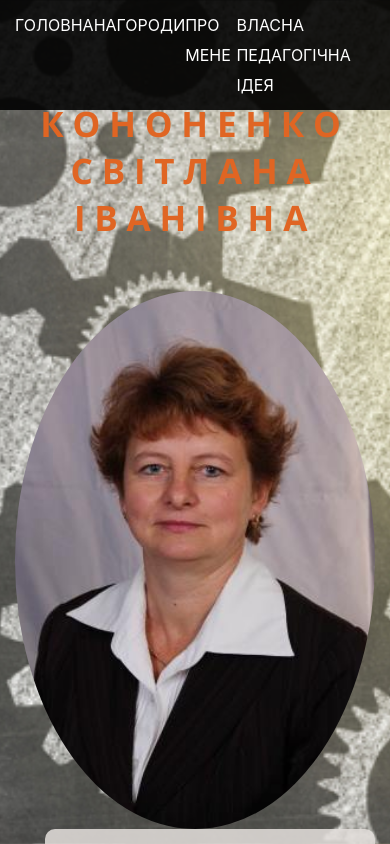
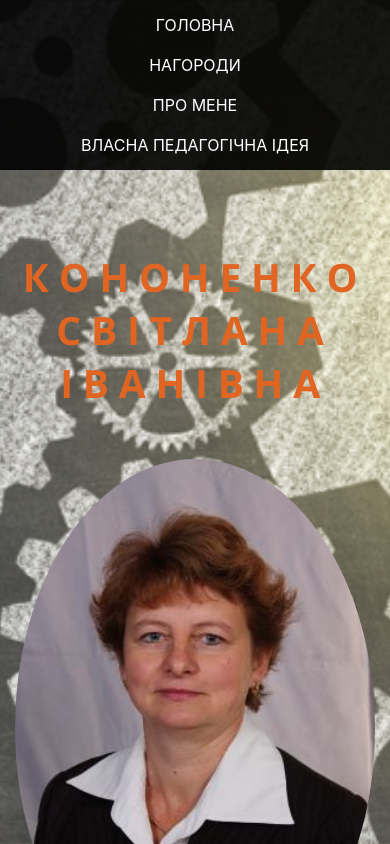
Before and after one commit to OksanaRozsokha/teacherPage, a website: page index.html in a window 390 px wide. Shown: the top 844 px of the page. Drawn offline with Linux system fonts and the light colour scheme; files whose address does not match are found by name; a web font is replaced by a local one.

Commit message:
add some responsive

```diff
--- a/src/css/sass/layout/_header.scss
+++ b/src/css/sass/layout/_header.scss
@@ -9,21 +9,31 @@
     background: $header-opacity-color;
     padding: 1rem 0;
 
-    &.afterScroll {
-        //opacity: 0;
-        top: -70px;
 
-        &:hover {
-            //opacity: 0.8;
-            top: 0;
-        }
-    }
 }
 
 .menu {
     display: flex;
     justify-content: space-between;
     width: 100%;
+
+    @media (max-width: 992px) {
+        flex-direction: column;
+        justify-content: center;
+    }
+}
+
+.menu__item {
+    @media (max-width: 992px) {
+        margin-bottom: 1rem;
+        text-align: center;
+    }
+
+    &:last-child {
+        @media (max-width: 992px) {
+            margin-bottom: 0;
+        }
+    }
 }
 
 
--- a/src/css/sass/sections/_intro.scss
+++ b/src/css/sass/sections/_intro.scss
@@ -1,7 +1,11 @@
 .intro {
-  min-height: 100vh;
-  @include section-bg("../../img/8.jpg");
-  padding: 10rem 0 6rem;
+    min-height: 100vh;
+    @include section-bg("../../img/8.jpg");
+    padding: 10rem 0 6rem;
+
+    @media (max-width: 992px) {
+        padding-top: 25rem;
+    }
 }
 
 .photo-wrap {
@@ -36,6 +40,7 @@
 
 .heading {
     margin: 0 auto 5rem;
+    font-size: 10vmin;
 }
 
 .info-card {
```
Also changed, not shown: css/css/screen.min.css.
